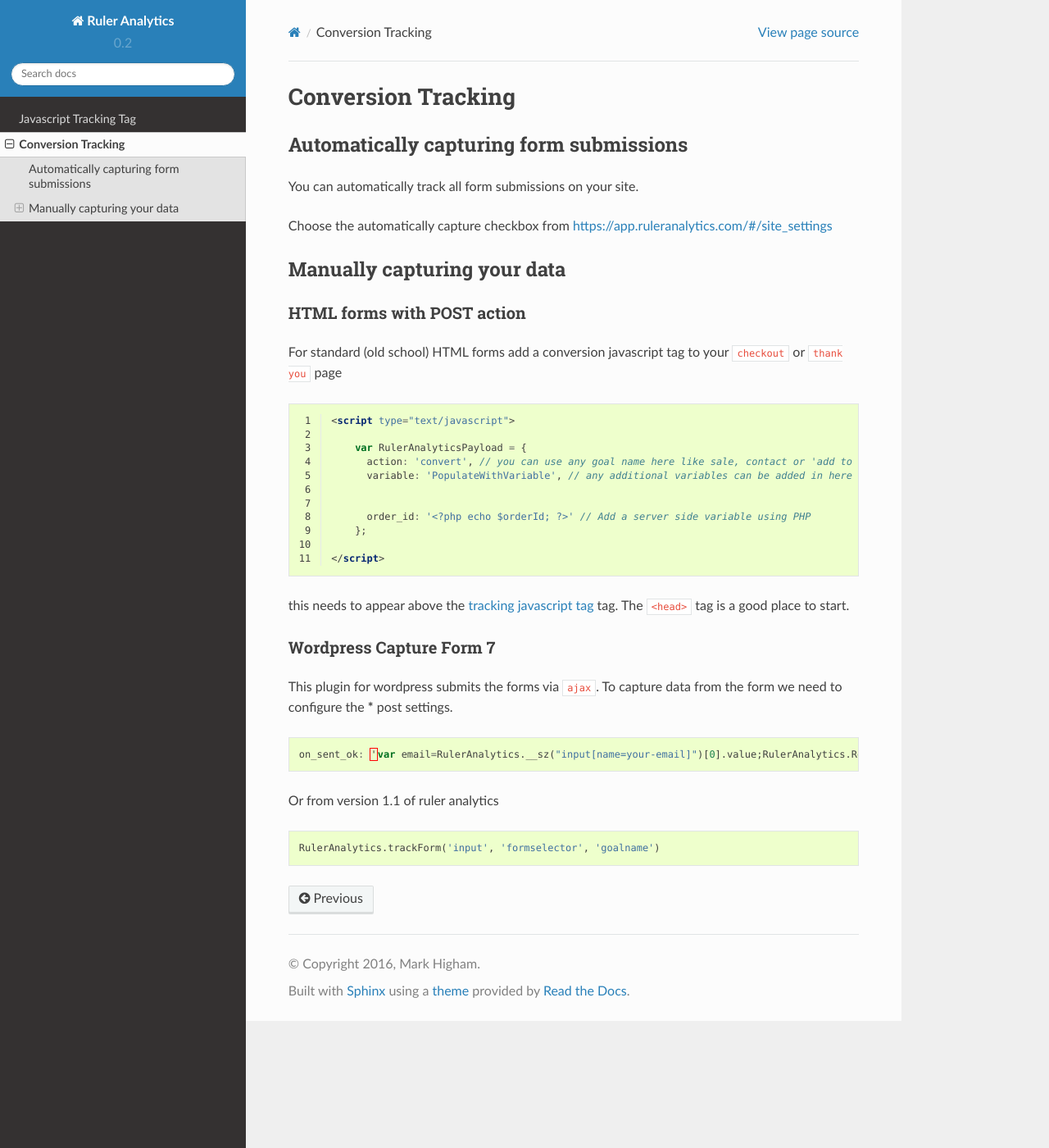
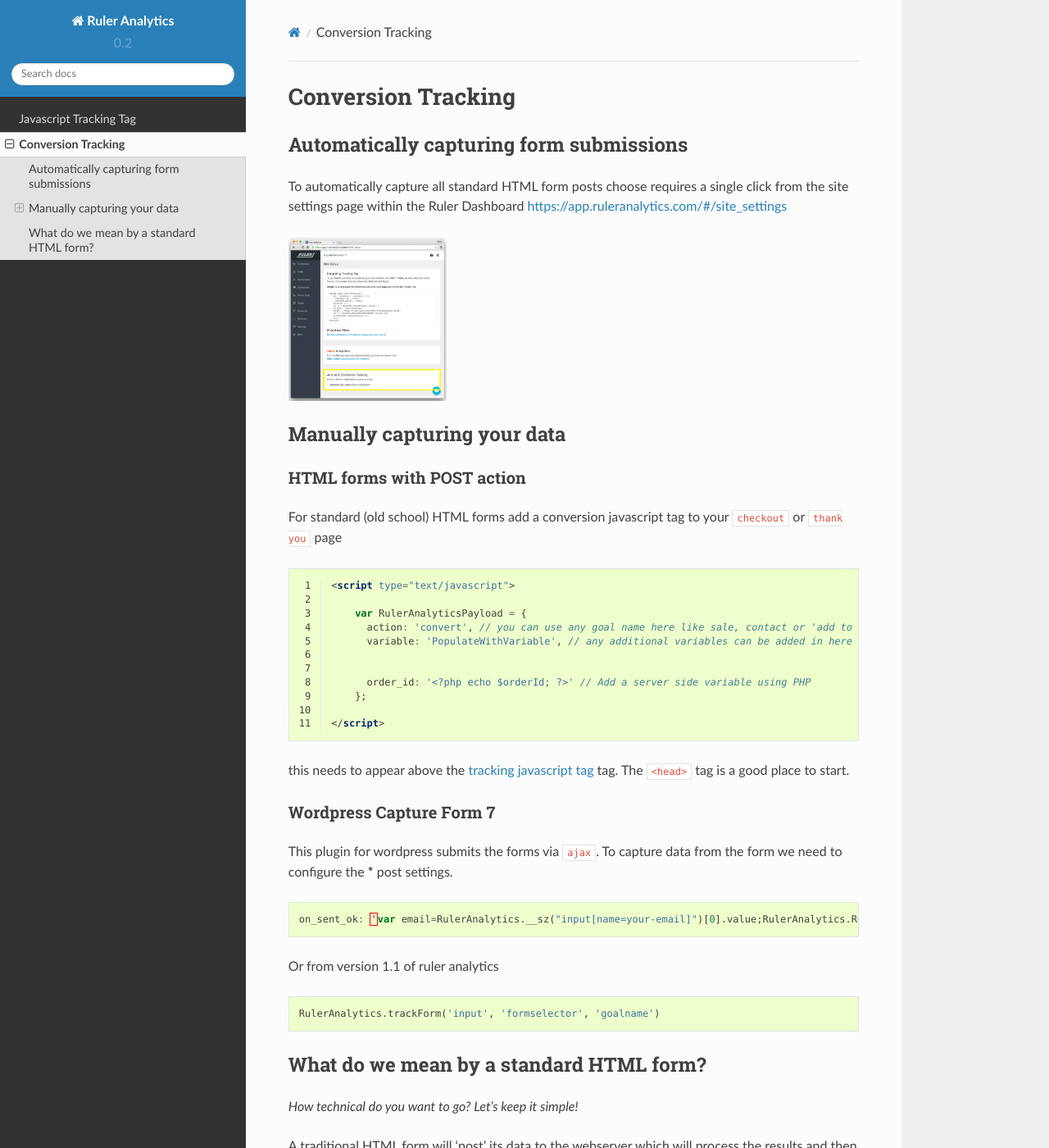
Before and after one commit to ruleranalytics/ruler-rtfm, a Sphinx documentation site: the page built from source/conversions.rst, in a window 1280 px wide and 1400 px high. Shown: the whole window at 82% size. Built offline with Sphinx 7.4.7 and the Read the Docs theme 2.0.0, drawn with Linux system fonts in a browser that asks for light colours; some of the changed text lies outside the part shown.

Commit message:
still just working through the layouts and themes

```diff
--- a/source/conf.py
+++ b/source/conf.py
@@ -195,7 +195,7 @@
 
 # If true, links to the reST sources are added to the pages.
 #
-# html_show_sourcelink = True
+html_show_sourcelink = False
 
 # If true, "Created using Sphinx" is shown in the HTML footer. Default is True.
 #
--- a/source/conversions.rst
+++ b/source/conversions.rst
@@ -5,9 +5,11 @@
 
 Automatically capturing form submissions
 ===========================================
-You can automatically track all form submissions on your site.
 
-Choose the automatically capture checkbox from https://app.ruleranalytics.com/#/site_settings
+To automatically capture all standard HTML form posts choose requires a single click from the site settings page within the Ruler Dashboard https://app.ruleranalytics.com/#/site_settings
+
+.. image:: _static/autocapture-forms.png
+    :scale: 20%
 
 
 Manually capturing your data
@@ -52,3 +54,16 @@
 .. code-block:: javascript
 
     RulerAnalytics.trackForm('input', 'formselector', 'goalname')
+
+
+
+
+
+
+What do we mean by a standard HTML form?
+===========================================
+
+*How technical do you want to go? Let's keep it simple!*
+
+A traditional HTML form will 'post' its data to the webserver
+which will process the results and then serve up another page. Usually a ``thank-you`` or ``checkout-complete`` type page.
```
Also changed, not shown: source/_static/autocapture-forms.png (added), 1 other file.
